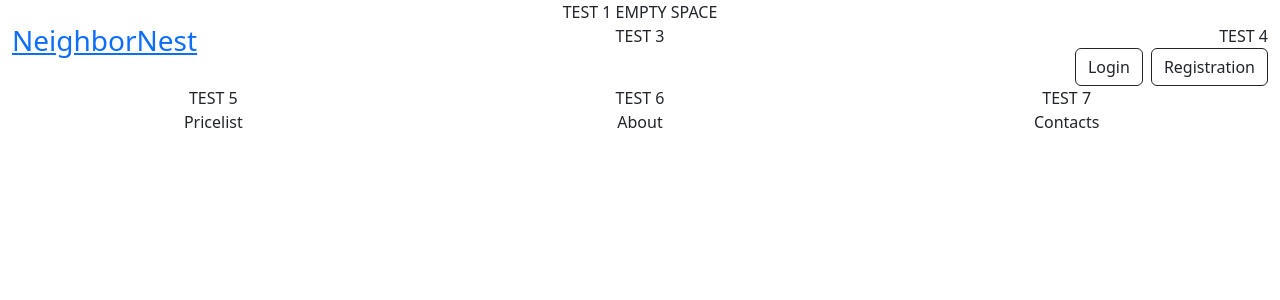
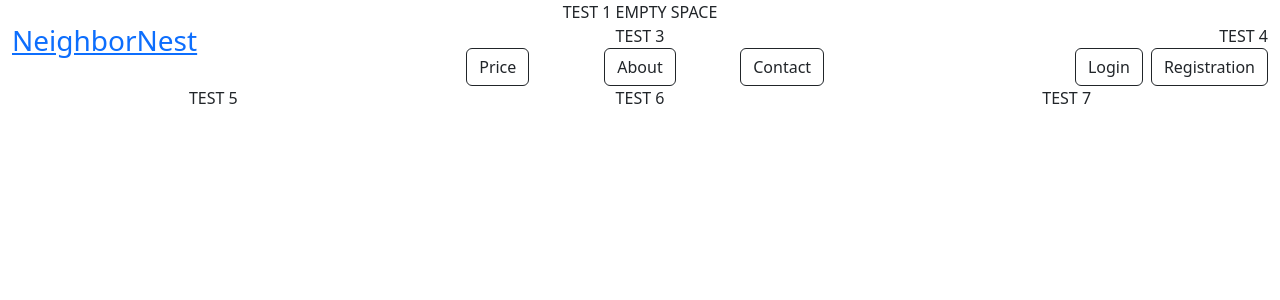
Before and after one commit to evgfed1/neighbornest-ui, a Vue app: page /homepage in a window 1280 px wide. Shown: the top 300 px of the page. Built offline with nearby package versions, Linux system fonts and the light colour scheme.

Commit message:
Peredelqvaju vesj dizajn prilozhenija

```diff
--- a/public/index.html
+++ b/public/index.html
@@ -10,4 +10,3 @@
 <div id="app"></div>
 </body>
 </html>
-<!--test123-->
--- a/src/App.vue
+++ b/src/App.vue
@@ -30,15 +30,31 @@
 
       <div class="col-4 container-fluid text-center">
         TEST 3
+        <div v-if="!isLoggedIn" class="row">
+          <div class="col-4">
+            <button type="button" class="btn btn-outline-dark ms-1 me-1">Price</button>
+
+          </div>
+          <div class="col-4">
+            <button type="button" class="btn btn-outline-dark ms-1 me-1">About</button>
+
+          </div>
+          <div class="col-4">
+            <button type="button" class="btn btn-outline-dark ms-1 me-1">Contact</button>
+
+          </div>
+        </div>
         <div v-if="isLoggedIn" class="row">
           <div class="col-4">
-            News
+            <button type="button" class="btn btn-outline-dark ms-1 me-1">News</button>
           </div>
           <div class="col-4">
-            My consumption
+            <button type="button" class="btn btn-outline-dark ms-1 me-1">Consumption</button>
+
           </div>
           <div class="col-4">
-            Conversation
+            <button type="button" class="btn btn-outline-dark ms-1 me-1">Conversation</button>
+
           </div>
         </div>
       </div>
@@ -62,24 +78,21 @@
 
       <div class="col text-center">
         TEST 5
-        <div v-if="!isLoggedIn">Pricelist</div>
       </div>
 
       <div class="col text-center">
         TEST 6
-        <div v-if="!isLoggedIn">About</div>
       </div>
 
       <div class="col text-center">
         TEST 7
-        <div v-if="!isLoggedIn"> Contacts</div>
         <div v-if="isLoggedIn">
           <router-link to="/homepage" class="me-3">Homepage TEST 2</router-link>
         </div>
       </div>
 
-      <div v-if="isLoggedIn" id="=app" class="ms-5 me-5">
-        APP 1
+      <div v-if="isLoggedIn" id="=app" class="container-fluid text-center">
+        APP:
         <router-view/>
       </div>
 
@@ -90,9 +103,13 @@
 
 </template>
 
+
+
 <style>
+</style>
 
-</style>
+
+
 
 <script>
 
@@ -126,7 +143,7 @@ export default {
         this.isLoggedIn = true;
         this.firstName = String(sessionStorage.getItem("firstName"))
         this.lastName = String(sessionStorage.getItem("lastName"))
-        router.push('/')
+        router.push('/homepage')
       }
     },
     openLogoutModal() {
--- a/src/views/HomeView.vue
+++ b/src/views/HomeView.vue
@@ -1,22 +1,36 @@
 <template>
-  <div>
-    <!--    <router-link to="/">-->
-    <!--      <h1 class="display-5">NeighborNest</h1>-->
-    <!--      <div class="justify-content-center">-->
-    <!--        <img class="ms-5" src="/apple-touch-icon.png" />-->
-    <!--      </div>-->
-    <!--    </router-link>-->
+  <div class="container-fluid">
+    <div class="row">
+
+      <div class="col-4">
+
+      </div>
+      <div class="col-4">
+
+        <h2 class="display-5">Welcome to </h2>
+        <h1 class="display-5">NeighborNest</h1>
+        <div class="justify-content-center">
+          <img src="/apple-touch-icon.png"/>
+        </div>
+
+      </div>
+
+      <div class="col-4">
+
+      </div>
+
+    </div>
 
 
-    Lorem ipsum dolor sit amet, consectetur adipisicing elit. Debitis eius minima molestias quod rem, unde voluptatibus?
-    Aliquam aliquid animi atque commodi corporis dicta ipsum, nemo numquam officiis optio, perferendis placeat porro qui
-    quia reprehenderit sit sunt vitae voluptatibus. Aliquid dicta facilis hic libero neque nobis nulla placeat
-    recusandae sed sunt?
   </div>
 </template>
 
 <script>
 export default {
-  name: "HomeView"
+  name: "HomeView",
+
+  data() {
+    return {}
+  },
 }
 </script>
```
